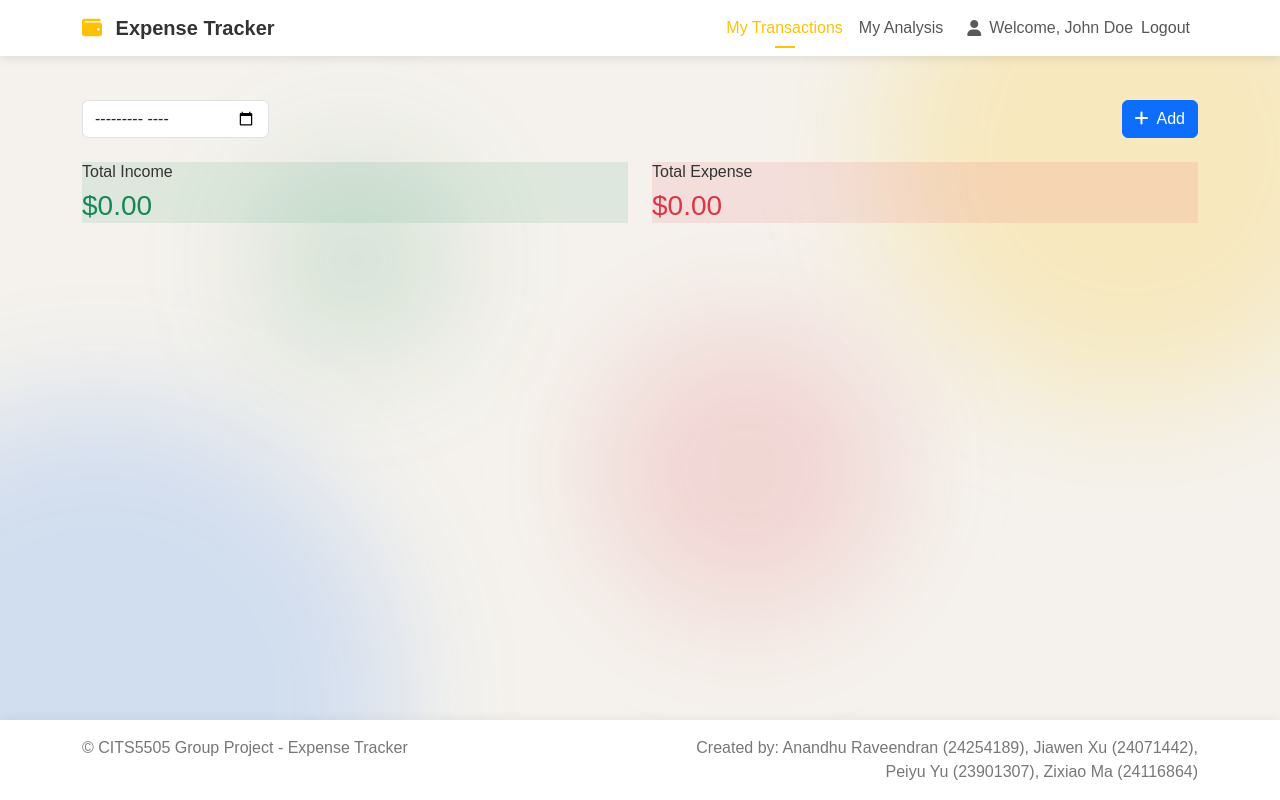
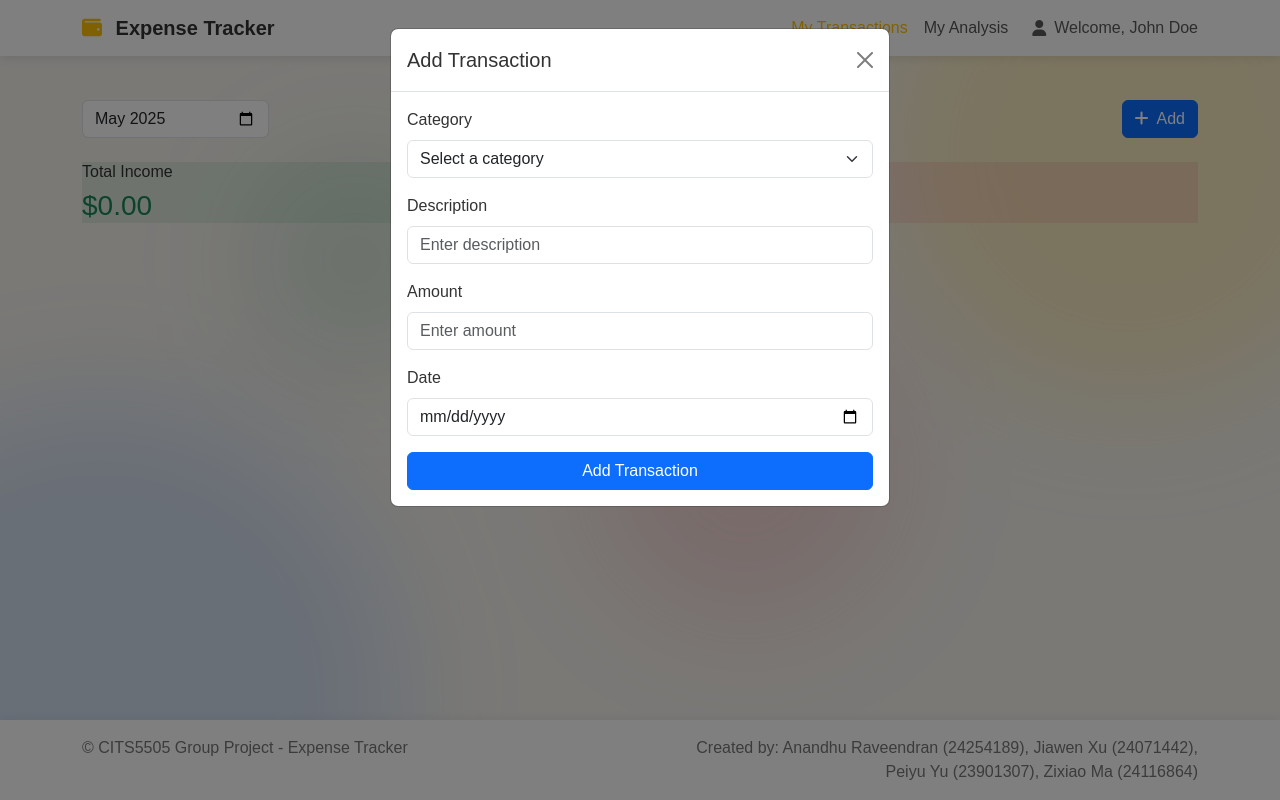
Before and after one commit to Jwxxi/CITS5505_Group16_Project, a Flask app: page /transactions in a window 1280 px wide, after a click on "Add". Run offline with Flask 3, Linux system fonts and the light colour scheme; data that the repository does not hold is empty.

Commit message:
html files linked to js files, added modal html for transaction page

```diff
--- a/static/js/transactions.js
+++ b/static/js/transactions.js
@@ -1,4 +1,8 @@
 document.addEventListener("DOMContentLoaded", () => {
+  const today = new Date();
+  const currentMonth = today.toISOString().slice(0, 7); // Returns "YYYY-MM"
+  document.getElementById("monthFilter").value = currentMonth;
+
   // Fetch transactions from the backend
   async function fetchTransactions() {
     try {
--- a/templates/analysis.html
+++ b/templates/analysis.html
@@ -41,3 +41,7 @@
     <div id="rankingList" class="ranking-list"></div>
 </div>
 {% endblock %}
+
+{% block scripts %}
+<script src="{{ url_for('static', filename='js/analysis.js') }}"></script>
+{% endblock %}
--- /dev/null
+++ b/templates/components/add_transaction_modal.html
@@ -0,0 +1,37 @@
+<div class="modal fade" id="addTransactionModal" tabindex="-1" aria-labelledby="addTransactionModalLabel" aria-hidden="true">
+    <div class="modal-dialog">
+        <div class="modal-content">
+            <div class="modal-header">
+                <h5 class="modal-title" id="addTransactionModalLabel">Add Transaction</h5>
+                <button type="button" class="btn-close" data-bs-dismiss="modal" aria-label="Close"></button>
+            </div>
+            <div class="modal-body">
+                <form id="transactionForm">
+                    <div class="mb-3">
+                        <label for="transactionCategory" class="form-label">Category</label>
+                        <select class="form-select" id="transactionCategory" required>
+                            <option value="" disabled selected>Select a category</option>
+                            <option value="income">Income</option>
+                            <option value="expense">Expense</option>
+                        </select>
+                    </div>
+                    <div class="mb-3">
+                        <label for="transactionDescription" class="form-label">Description</label>
+                        <input type="text" class="form-control" id="transactionDescription"
+                            placeholder="Enter description" required />
+                    </div>
+                    <div class="mb-3">
+                        <label for="transactionAmount" class="form-label">Amount</label>
+                        <input type="number" class="form-control" id="transactionAmount" placeholder="Enter amount"
+                            required />
+                    </div>
+                    <div class="mb-3">
+                        <label for="transactionDate" class="form-label">Date</label>
+                        <input type="date" class="form-control" id="transactionDate" required />
+                    </div>
+                    <button type="submit" class="btn btn-primary w-100">Add Transaction</button>
+                </form>
+            </div>
+        </div>
+    </div>
+</div>
--- a/templates/components/navbar.html
+++ b/templates/components/navbar.html
@@ -25,9 +25,6 @@
                         <i class="fas fa-user me-2"></i>Welcome, John Doe
                     </span>
                 </li>
-                <li class="nav-item">
-                    <a class="nav-link" href="{{ url_for('logout') }}">Logout</a>
-                </li>
                 {% endif %}
             </ul>
         </div>
--- a/templates/sign-in.html
+++ b/templates/sign-in.html
@@ -0,0 +1,3 @@
+{% block scripts %}
+<script src="{{ url_for('static', filename='js/sign-in.js') }}"></script>
+{% endblock %}
--- a/templates/sign-up.html
+++ b/templates/sign-up.html
@@ -31,3 +31,7 @@
   </div>
 </div>
 {% endblock %}
+
+{% block scripts %}
+<script src="{{ url_for('static', filename='js/sign-up.js') }}"></script>
+{% endblock %}
--- a/templates/transactions.html
+++ b/templates/transactions.html
@@ -26,4 +26,11 @@
 </div>
 
 <div id="transactionsContainer"></div>
+
+<!-- Include the Add Transaction Modal -->
+{% include 'components/add_transaction_modal.html' %}
 {% endblock %}
+
+{% block scripts %}
+<script src="{{ url_for('static', filename='js/transactions.js') }}"></script>
+{% endblock %}
```
